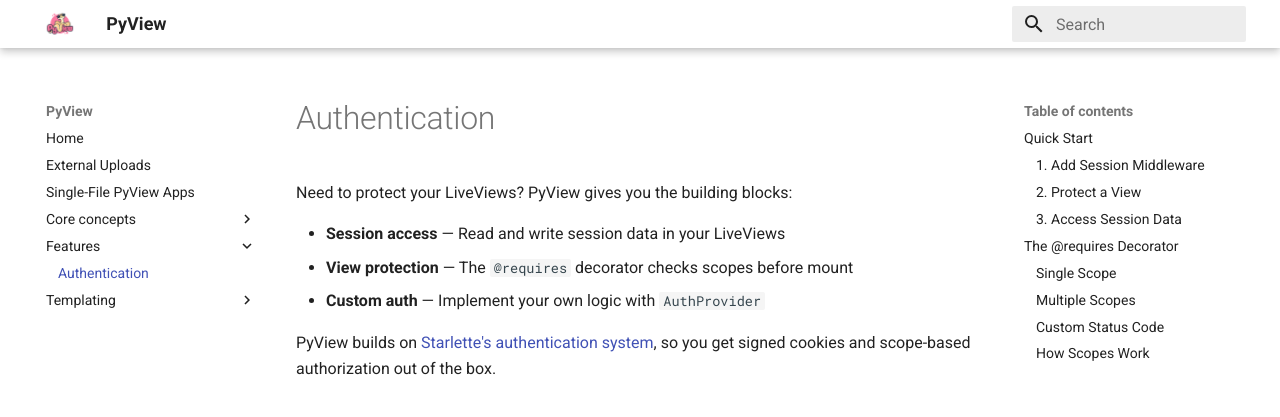
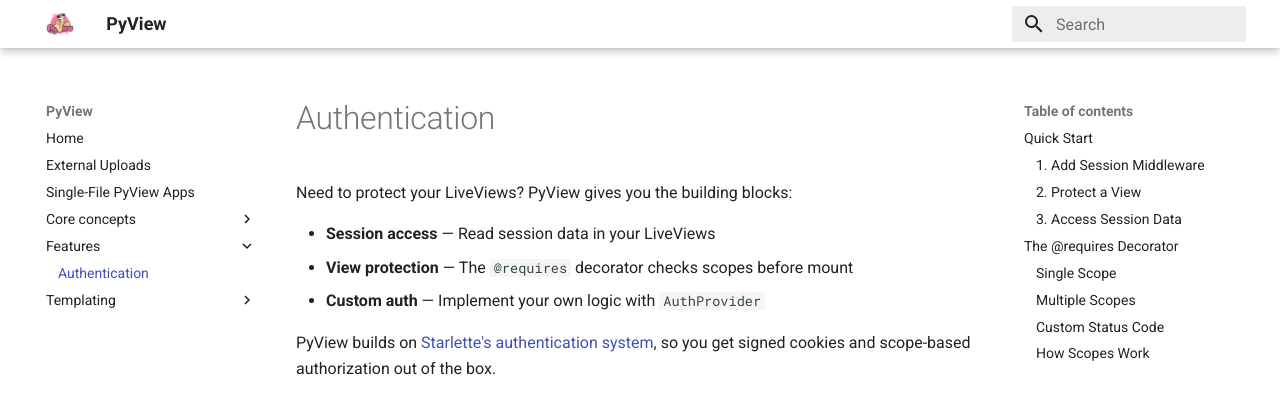
Before and after one commit to ogrodnek/pyview, an MkDocs documentation site: the page built from docs/features/authentication.md, in a window 1280 px wide and 900 px high. Shown: the top 417 px of the window. Built offline with MkDocs 1.6.1 and Material for MkDocs 9.7.7, drawn with Linux system fonts in a browser that asks for light colours.

Commit message:
Update docs/features/authentication.md
Co-authored-by: Copilot <175728472+Copilot@users.noreply.github.com>

```diff
--- a/docs/features/authentication.md
+++ b/docs/features/authentication.md
@@ -2,7 +2,7 @@
 
 Need to protect your LiveViews? PyView gives you the building blocks:
 
-- **Session access** — Read and write session data in your LiveViews
+- **Session access** — Read session data in your LiveViews
 - **View protection** — The `@requires` decorator checks scopes before mount
 - **Custom auth** — Implement your own logic with `AuthProvider`
 
```
